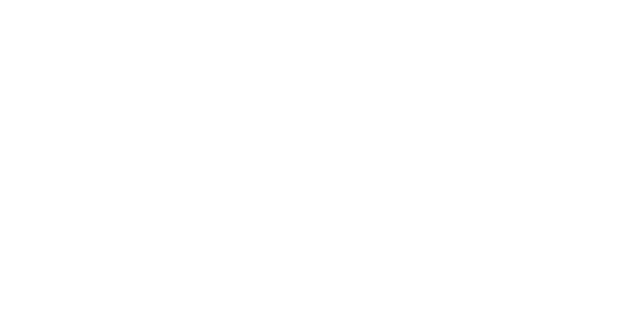
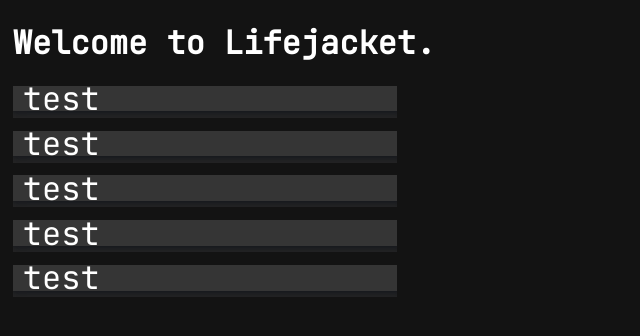
Before and after one commit to ted-he/lifejacket, a plain HTML site: page public/index.html in a window 1280 px wide. Shown: the whole page, without its empty margins (0-640 px from the left). Drawn offline with Linux system fonts and the light colour scheme; some packages are replaced by stand-ins of ours.

Commit message:
some css

```diff
--- /dev/null
+++ b/public/base.css
@@ -0,0 +1,75 @@
+@import url('https://fonts.googleapis.com/css2?family=JetBrains+Mono&display=swap');
+
+body {
+    margin-left: 1vw;
+    background: rgb(19, 19, 19);
+    color: #fff;
+    font-family: 'Jetbrains Mono', sans-serif;
+}
+
+@keyframes slideFromLeft {
+    0% {
+        transform: translateX(-100%);
+    }
+    100% {
+        transform: translateX(0);
+    }
+}
+
+.title {
+    animation: 1s ease-out 0s 1 slideFromLeft;
+    transition-timing-function: ease-out;
+}
+
+.card, .base {
+    display: flex;
+    flex-direction: column;
+    justify-content: center;
+    font-size: 2rem;
+    color: #fff;
+    width: 100%;
+    border-radius: 0px;
+    transition: all 500ms;
+    overflow: hidden;
+
+    background-size: cover;
+    background-position: center;
+    background-repeat: no-repeat;
+}
+
+.card {
+    box-shadow: rgba(3, 8, 20, 0.5) 0px 0.15rem 0.5rem, rgba(2, 8, 20, 0.1) 0px 0.075rem 0.175rem;
+    align-items: left;
+    padding-left: 10px;
+    position: absolute;
+    top: 0;
+    left: 0;
+    height: 80%;
+    background: #353535;
+}
+
+.base {
+    position: relative;
+    height: 100%;
+    background: #252525;
+    animation: 0.5s ease-out 1s 1 slideFromLeft forwards;
+    transform: translateX(-120%);
+}
+
+.card:hover {
+    box-shadow: rgba(2, 8, 20, 0.1) 0px 0.35em 1.175em, rgba(2, 8, 20, 0.08) 0px 0.175em 0.5em;
+}
+
+.base:hover > .card {
+    transform-origin: left top;
+    transform: translateX(-29.9vw);
+    transition-duration: .25s;
+    transition-timing-function: ease-in-out;
+}
+
+.basic-grid {
+    display: grid;
+    gap: 1vw;
+    grid-template-rows: repeat(5, 2.5vw);
+    grid-template-columns: 30vw;
+}
--- a/public/index.html
+++ b/public/index.html
@@ -3,7 +3,11 @@
   <head>
     <meta charset="utf-8">
     <meta name="viewport" content="width=device-width, initial-scale=1">
-    <title>Welcome to Firebase Hosting</title>
+    <title>Lifejacket</title>
+
+    <link href="lifejacket-light.png" rel="icon" media="(prefers-color-scheme: light)" />
+    <link href="lifejacket-dark.png" rel="icon" media="(prefers-color-scheme: dark)" />
+
 
     <!-- update the version number as needed -->
     <script defer src="/__/firebase/9.15.0/firebase-app-compat.js"></script>
@@ -22,9 +26,35 @@
       to avoid connecting the SDK to running emulators.
     -->
     <script defer src="/__/firebase/init.js?useEmulator=true"></script>
+
+    <style>
+      @import url('./base.css');
+    </style>
   </head>
 
   <body>
+    <h1 class="title">Welcome to Lifejacket.</h1>
 
+    <section class="basic-grid">
+      <div class="base">
+        <div class="card">test</div>
+      </div>
+
+      <div class="base">
+        <div class="card">test</div>
+      </div>
+
+      <div class="base">
+        <div class="card">test</div>
+      </div>
+
+      <div class="base">
+        <div class="card">test</div>
+      </div>
+
+      <div class="base">
+        <div class="card">test</div>
+      </div>
+    </section>
   </body>
 </html>
--- a/public/index.js
+++ b/public/index.js
@@ -6,6 +6,12 @@
 
 // Modifies "aggressiveness" of anti-procrastination factor
 var apAgression = 5;
+
+getData().then((res) => {
+    res.sort((a, b) => a.urgency - b.urgency);
+
+
+});
 
 // Gets data for tasks
 async function getData() {
```
Also changed, not shown: public/lifejacket-dark.png (added), public/lifejacket-light.png (added).
